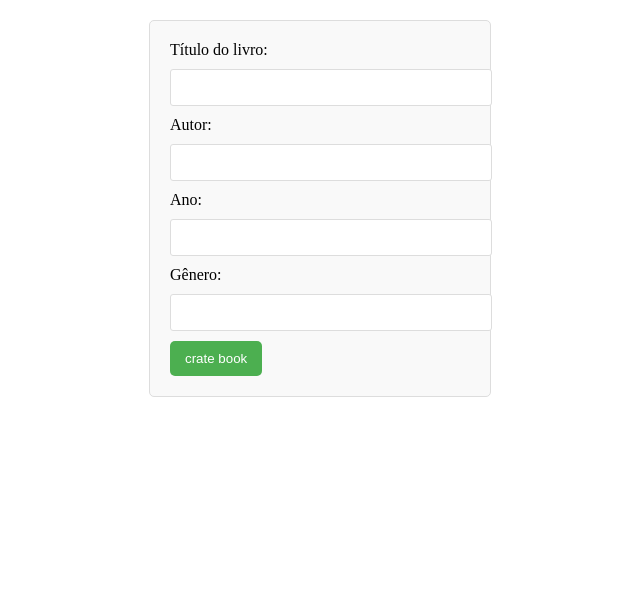
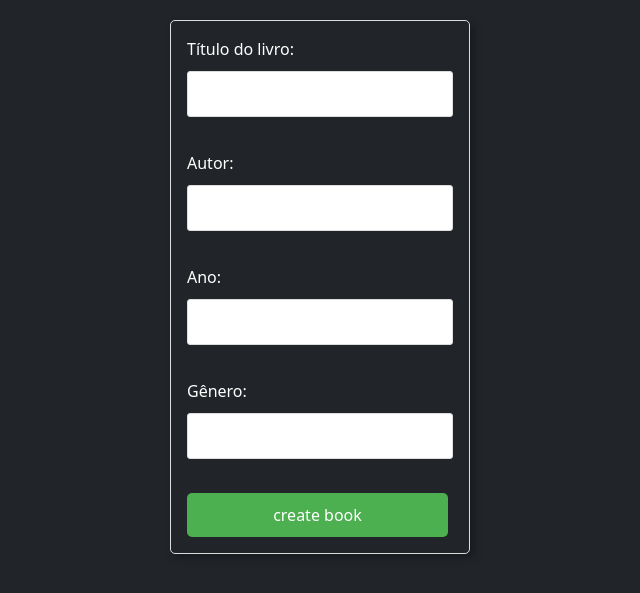
Before and after one commit to PHSL12/PABD-FLASK, a Flask app: page /create in a window 1280 px wide. Shown: the top 593 px of the page, without its empty margins (320-960 px from the left). Run offline with Flask 3, Linux system fonts and the light colour scheme; some libraries are stand-ins or nearby versions.

Commit message:
Ui e crud

```diff
--- a/flask_project/app.py
+++ b/flask_project/app.py
@@ -12,6 +12,10 @@
         autor = request.form["autor"]
         year = request.form["year"]
         gender = request.form["gender"]
+
+        if not year.isdigit():
+            return render_template("create.html", error="year is not int")
+
         create_book(title, autor, year, gender)
         return redirect(url_for("books_list"))
     return render_template("create.html")
@@ -26,6 +30,10 @@
         autor = request.form["autor"]
         year = request.form["year"]
         gender = request.form["gender"]
+
+        if not year.isdigit():
+            return render_template("update.html", book=book, error="year is not int")
+
         update_book(id, title, autor, year, gender)
         return redirect(url_for("books_list"))
     return render_template("update.html", book=book)
--- /dev/null
+++ b/flask_project/static/css/script.js
@@ -0,0 +1,7 @@
+function validateYear() {
+    var year = document.getElementById("year").value;
+    if (isNaN(year)) {
+        alert("O ano deve ser um número.");
+        return false;
+    }
+    return true;}
--- a/flask_project/static/css/style.css
+++ b/flask_project/static/css/style.css
@@ -1,6 +1,13 @@
 /* static/css/style.css */
+
+header {
+    display: flex;
+    justify-content: center;
+    width: 100%;
+}
+
 table {
-    width: 100%;
+    width: 80%;
     border-collapse: collapse;
 }
 
@@ -15,12 +22,16 @@
 }
 
 form {
+    display: flex;
+    flex-direction: column;
+    justify-content: center;
     width: 300px;
     margin: 20px auto;
-    padding: 20px;
+    padding: 30px;
     border: 1px solid #ddd;
     border-radius: 5px;
     background-color: #f9f9f9;
+    box-shadow: 4px 4px 8px rgba(0, 0, 0, 0.3);
 }
 
 input[type="text"],
@@ -48,9 +59,3 @@
 .button:hover, input[type="submit"]:hover {
     background-color: #45a049; /* Um tom mais escuro de verde no hover */
 }
-
-/* Removendo estilos duplicados */
-.add-button {
-    margin-bottom: 20px;
-    text-align: center;
-}
--- a/flask_project/templates/create.html
+++ b/flask_project/templates/create.html
@@ -3,15 +3,17 @@
 <html lang="en">
     <head>
         <meta charset="UTF-8">
+        <script src="{{ url_for('static', filename='css/script.js') }}"></script>
         <link rel="stylesheet" href="{{ url_for('static', filename='css/style.css') }}">
+        <link href="https://cdn.jsdelivr.net/npm/bootstrap@5.3.2/dist/css/bootstrap.min.css" rel="stylesheet" integrity="sha384-T3c6CoIi6uLrA9TneNEoa7RxnatzjcDSCmG1MXxSR1GAsXEV/Dwwykc2MPK8M2HN" crossorigin="anonymous">
     </head>
-<body>
-    <form action="{{url_for('create') }}" method="post">
+<body class="bg-dark">
+    <form class="text-bg-dark p-3" action="{{url_for('create')}}" method="post" onsubmit="return validateYear()">
         Título do livro: <input type="text" name="title"><br>
         Autor: <input type="text" name="autor"><br>
-        Ano: <input type="text" name="year"><br>
+        Ano: <input type="text" name="year" id="year"><br>
         Gênero: <input type="text" name="gender"><br>
-        <input type="submit" value="crate book">
+        <input type="submit" value="create book">
     </form>
 </body>
 </html>
```
Also changed, not shown: flask_project/templates/index.html (+10 -6 lines), flask_project/templates/update.html (+5 -3 lines).
